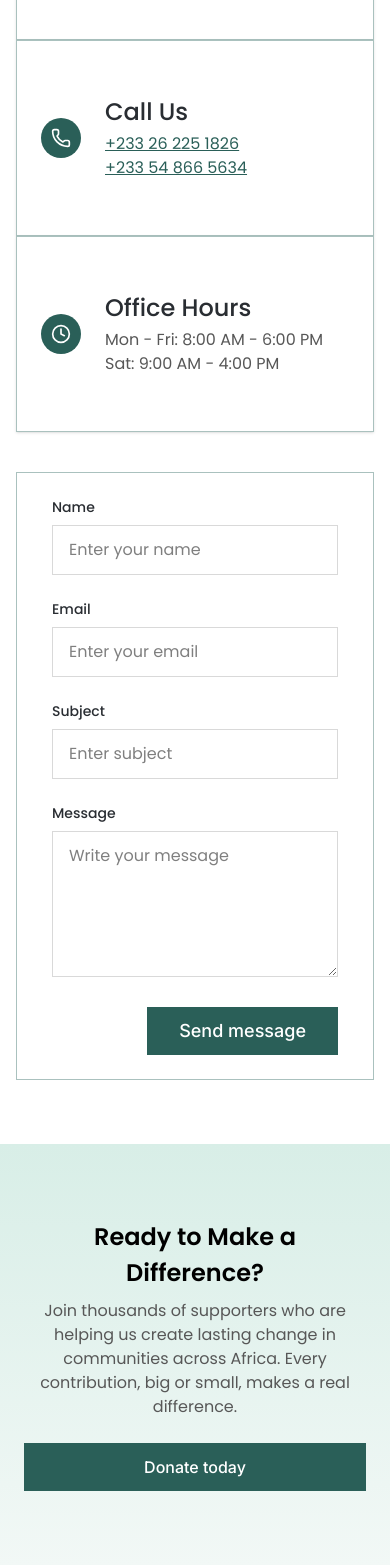
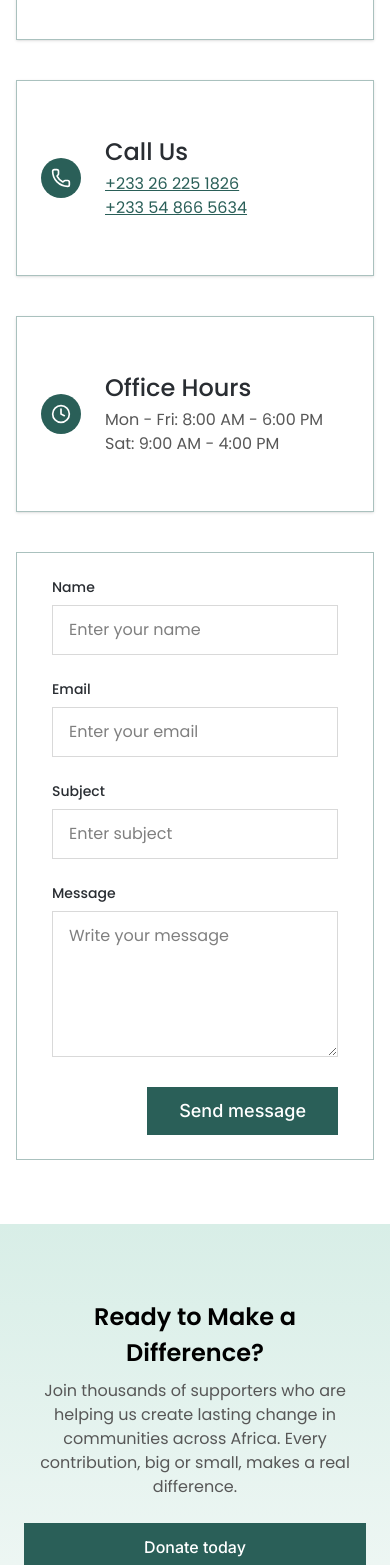
Before and after one commit to Milly1620/Dunia-foundation-frontend, a React (Vite) app: page / in a window 390 px wide. Shown: the part 4884-6449 px from the top of the page. Built offline with nearby package versions, Linux system fonts and the light colour scheme.

Commit message:
updates for production

```diff
--- a/src/components/ContactCard.tsx
+++ b/src/components/ContactCard.tsx
@@ -56,7 +56,7 @@ const ContactCard: React.FC<ContactCardProps> = ({
 
   return (
     <div
-      className={`w-full bg-white border border-border py-[55px] px-[24px] shadow-sm hover:shadow-md transition-shadow duration-200 ${className}`}
+      className={`w-full bg-white border border-border py-[55px] px-[24px] shadow-sm hover:shadow-md transition-shadow duration-200 mb-10 last:mb-0 lg:mb-0 ${className}`}
     >
       <div className="flex items-center space-x-6">
         {/* Icon */}
--- a/src/components/GetInTouchSection.tsx
+++ b/src/components/GetInTouchSection.tsx
@@ -19,9 +19,9 @@ const GetInTouchSection: React.FC = () => {
         </div>
 
         {/* Two Column Layout */}
-        <div className="flex flex-col md:flex-row gap-10">
+        <div className="flex flex-col lg:flex-row gap-10">
           {/* Left Column - Contact Information */}
-          <div className="flex flex-col justify-between w-full md:w-[35%]">
+          <div className="flex flex-col justify-between w-full xl:w-[35%]">
             {contactInfo
               .filter((_, index) => index !== 2)
               .map((contact, index) => (
@@ -35,7 +35,7 @@ const GetInTouchSection: React.FC = () => {
           </div>
 
           {/* Right Column - Contact Form */}
-          <div className=" w-full md:w-[65%]">
+          <div className=" w-full xl:w-[65%]">
             <ContactForm />
           </div>
         </div>
--- a/src/components/HomeDonateSection.tsx
+++ b/src/components/HomeDonateSection.tsx
@@ -12,7 +12,7 @@ const HomeDonateSection = () => {
 
   return (
     <div
-      className={`relative md:py-[185px] py-[75px] px-6 md:px-[185px] md:sticky z-70 bg-gradient-to-b from-[#D8EEE7] to-[#F2F8F6]`}
+      className={`relative md:py-[185px] py-[75px] px-6 md:px-[185px] overflow-hidden md:sticky z-70 bg-gradient-to-b from-[#D8EEE7] to-[#F2F8F6]`}
     >
       <div className="md:max-w-[772px] max-w-[342px] mx-auto text-center text-black">
         <h2 className={`md:text-[40px] text-[24px] poppins-semibold mb-2 `}>
```
